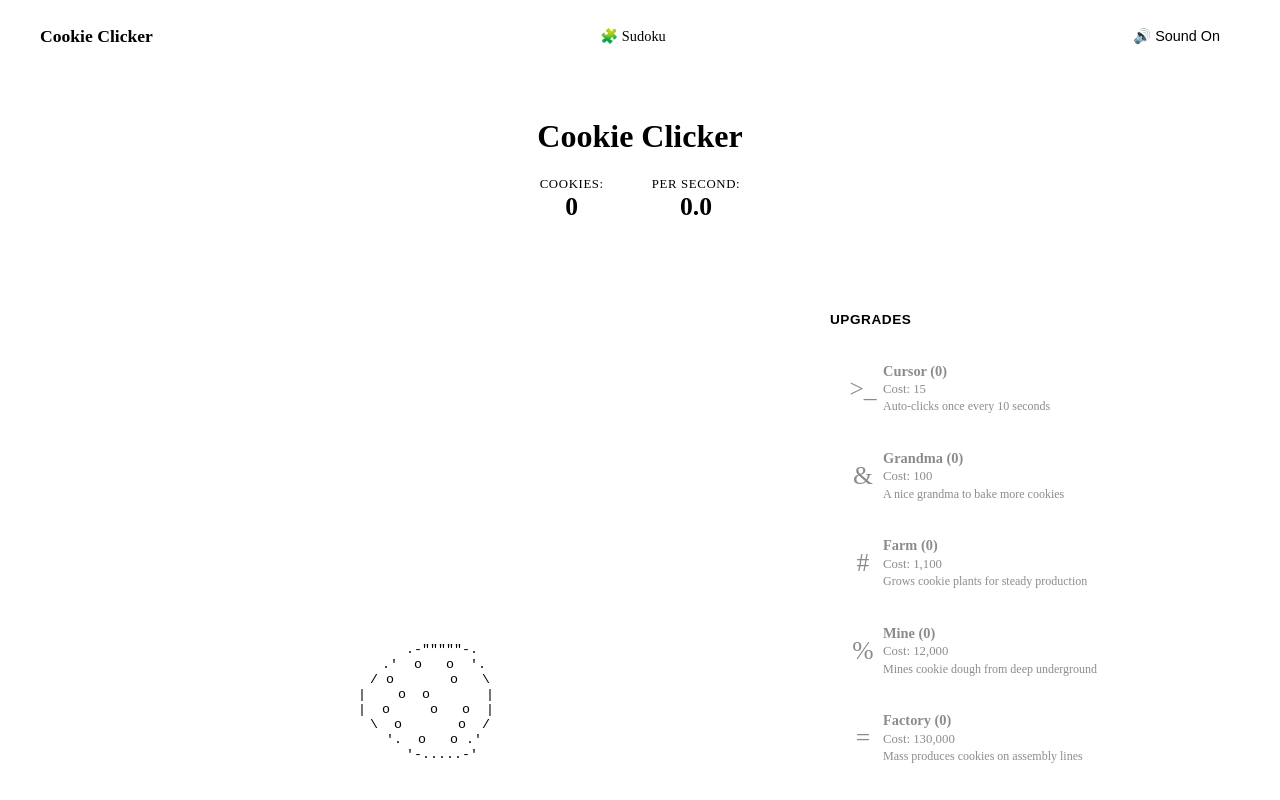
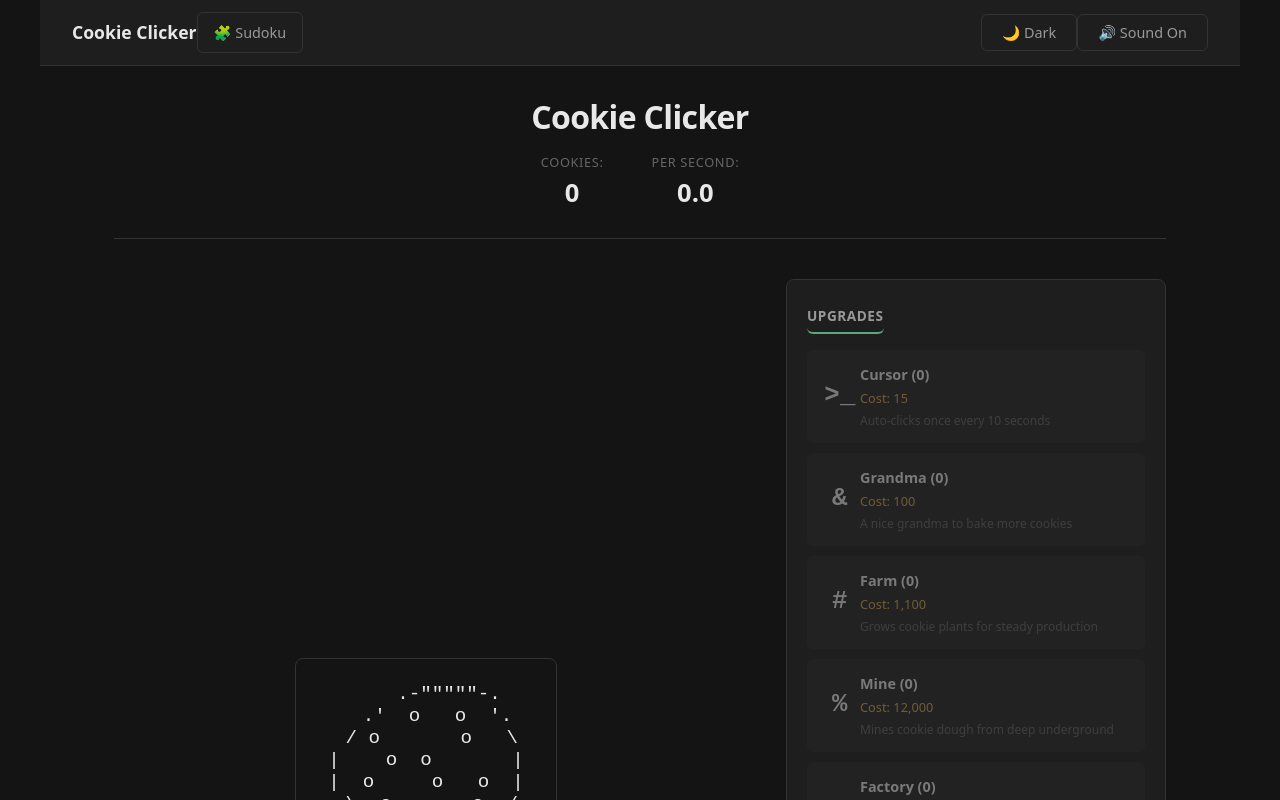
Before and after one commit to KottenAlin/reb-wbsite, a Vue app: page / in a window 1280 px wide. Shown: the top 800 px of the page. Built offline with nearby package versions, Linux system fonts and the light colour scheme.

Commit message:
feat: add shared light dark theme toggle across pages
Co-authored-by: KottenAlin <156342596+KottenAlin@users.noreply.github.com>

```diff
--- a/src/App.vue
+++ b/src/App.vue
@@ -5,6 +5,7 @@ import { useGoldenCookie } from "./composables/useGoldenCookie";
 import { UPGRADES, calculateUpgradeCost } from "./utils/upgradeConfig";
 import { ACHIEVEMENTS, checkAchievements } from "./utils/achievementConfig";
 import { useSound } from "./composables/useSound";
+import { useTheme } from "./composables/useTheme";
 
 // Navigation state
 const currentPage = ref("cookies");
@@ -17,9 +18,11 @@ const initialState = savedData ? JSON.parse(savedData) : null;
 const game = useGameState(initialState);
 const goldenCookie = useGoldenCookie();
 const { isMuted, toggleMute } = useSound();
+const { isDarkTheme, toggleTheme, initTheme } = useTheme();
 
 // Start game on mount
 onMounted(() => {
+  initTheme();
   game.startGame(() => goldenCookie.goldenCookieBonus.value);
   goldenCookie.startGoldenCookies();
 
@@ -87,6 +90,9 @@ const formatCPS = (num) => num.toFixed(1);
     <nav class="main-nav">
       <div class="nav-brand">Cookie Clicker</div>
       <a href="/sudoku.html" class="nav-link-sudoku">🧩 Sudoku</a>
+      <button class="theme-toggle" @click="toggleTheme">
+        {{ isDarkTheme ? "🌙 Dark" : "☀️ Light" }}
+      </button>
       <button class="mute-toggle" @click="toggleMute">
         {{ isMuted ? "🔇 Muted" : "🔊 Sound On" }}
       </button>
@@ -276,6 +282,10 @@ const formatCPS = (num) => num.toFixed(1);
 .nav-link-sudoku:hover {
   color: var(--color-text-primary);
   border-color: var(--color-accent);
+}
+
+.main-nav .theme-toggle {
+  margin-left: auto;
 }
 
 .mute-toggle {
--- a/src/components/Sudoku.vue
+++ b/src/components/Sudoku.vue
@@ -1,5 +1,6 @@
 <script setup>
 import { ref, computed, reactive, onMounted, onUnmounted } from 'vue';
+import { useTheme } from '../composables/useTheme';
 
 // =============================================
 //  Sudoku puzzle logic
@@ -474,12 +475,14 @@ function cellStyle(idx) {
 // =============================================
 
 const canUndo = computed(() => history.value.length > 0);
+const { isDarkTheme, initTheme, toggleTheme } = useTheme();
 
 // =============================================
 //  Lifecycle
 // =============================================
 
 onMounted(() => {
+  initTheme();
   window.addEventListener('mouseup', handleMouseUp);
   window.addEventListener('keydown', handleKeyDown);
   newGame('medium');
@@ -497,6 +500,9 @@ onUnmounted(() => {
     <nav class="sudoku-nav">
       <a href="/" class="nav-back">← Cookie Clicker</a>
       <span class="nav-title">Sudoku</span>
+      <button class="theme-toggle" @click="toggleTheme">
+        {{ isDarkTheme ? "🌙 Dark" : "☀️ Light" }}
+      </button>
     </nav>
 
     <!-- Generating overlay -->
@@ -722,6 +728,8 @@ onUnmounted(() => {
   font-size: 1.2rem;
   letter-spacing: 0.05em;
 }
+
+.theme-toggle { margin-left: auto; }
 
 .sudoku-layout {
   display: flex;
--- /dev/null
+++ b/src/composables/useTheme.js
@@ -0,0 +1,28 @@
+import { computed, ref } from "vue";
+
+const THEME_KEY = "site_theme";
+const theme = ref("dark");
+
+function applyTheme(nextTheme) {
+  document.documentElement.setAttribute("data-theme", nextTheme);
+}
+
+export function useTheme() {
+  function initTheme() {
+    const savedTheme = localStorage.getItem(THEME_KEY);
+    theme.value = savedTheme === "light" ? "light" : "dark";
+    applyTheme(theme.value);
+  }
+
+  function toggleTheme() {
+    theme.value = theme.value === "dark" ? "light" : "dark";
+    localStorage.setItem(THEME_KEY, theme.value);
+    applyTheme(theme.value);
+  }
+
+  return {
+    isDarkTheme: computed(() => theme.value === "dark"),
+    initTheme,
+    toggleTheme,
+  };
+}
--- a/src/main.js
+++ b/src/main.js
@@ -1,4 +1,5 @@
 import { createApp } from "vue";
 import App from "./App.vue";
+import "./style.css";
 
 createApp(App).mount("#app");
--- a/src/style.css
+++ b/src/style.css
@@ -16,6 +16,7 @@
   --color-highlight: #d4a853;
   --color-danger: #a04040;
   --color-danger-hover: #b85555;
+  color-scheme: dark;
 
   /* Clear typography — system fonts */
   font-family: system-ui, -apple-system, "Segoe UI", Roboto, Helvetica, Arial, sans-serif;
@@ -28,6 +29,22 @@
   text-rendering: optimizeLegibility;
   -webkit-font-smoothing: antialiased;
   -moz-osx-font-smoothing: grayscale;
+}
+
+:root[data-theme="light"] {
+  --color-bg: #f5f5f5;
+  --color-surface: #ffffff;
+  --color-surface-alt: #ededed;
+  --color-border: #d0d0d0;
+  --color-text-primary: #222;
+  --color-text-secondary: #555;
+  --color-text-muted: #7a7a7a;
+  --color-accent: #3f7f61;
+  --color-accent-hover: #2f664d;
+  --color-highlight: #9b6b22;
+  --color-danger: #b24747;
+  --color-danger-hover: #9d3e3e;
+  color-scheme: light;
 }
 
 *,
@@ -49,6 +66,26 @@ body {
   margin: 0;
   min-width: 320px;
   min-height: 100vh;
+  background: var(--color-bg);
+  color: var(--color-text-primary);
+}
+
+.theme-toggle {
+  background: none;
+  border: 1px solid var(--color-border);
+  color: var(--color-text-secondary);
+  font-size: 0.9rem;
+  font-weight: 500;
+  cursor: pointer;
+  padding: 0.5rem 1.25rem;
+  border-radius: 6px;
+  transition: all 0.15s ease;
+}
+
+.theme-toggle:hover {
+  color: var(--color-text-primary);
+  background: var(--color-surface-alt);
+  border-color: var(--color-accent);
 }
 
 /* Functional hierarchy — clear heading scale */
```
